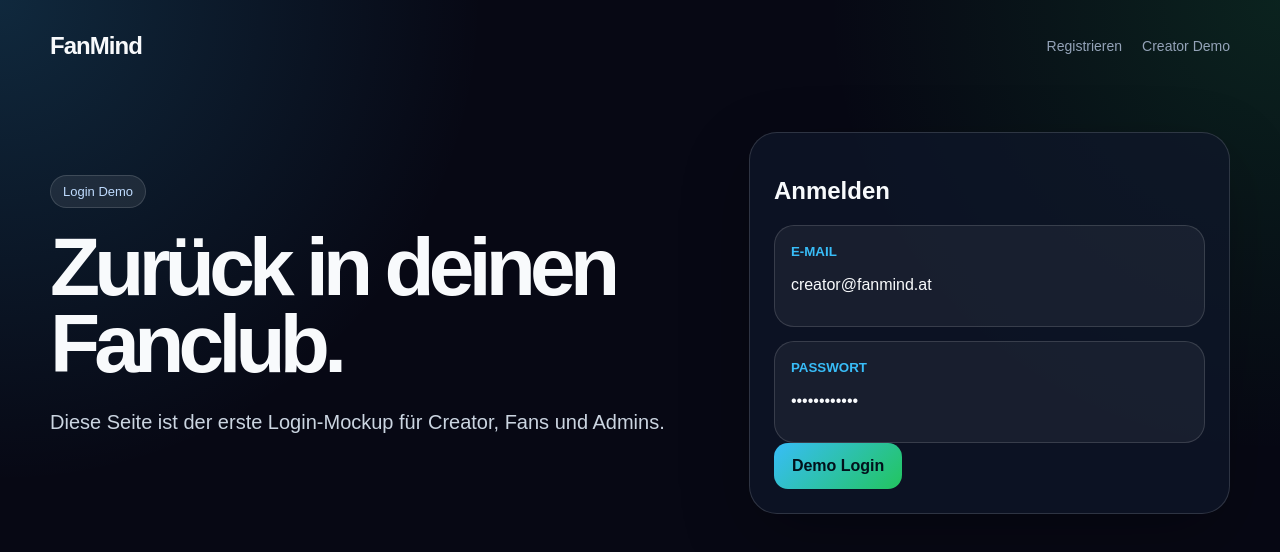
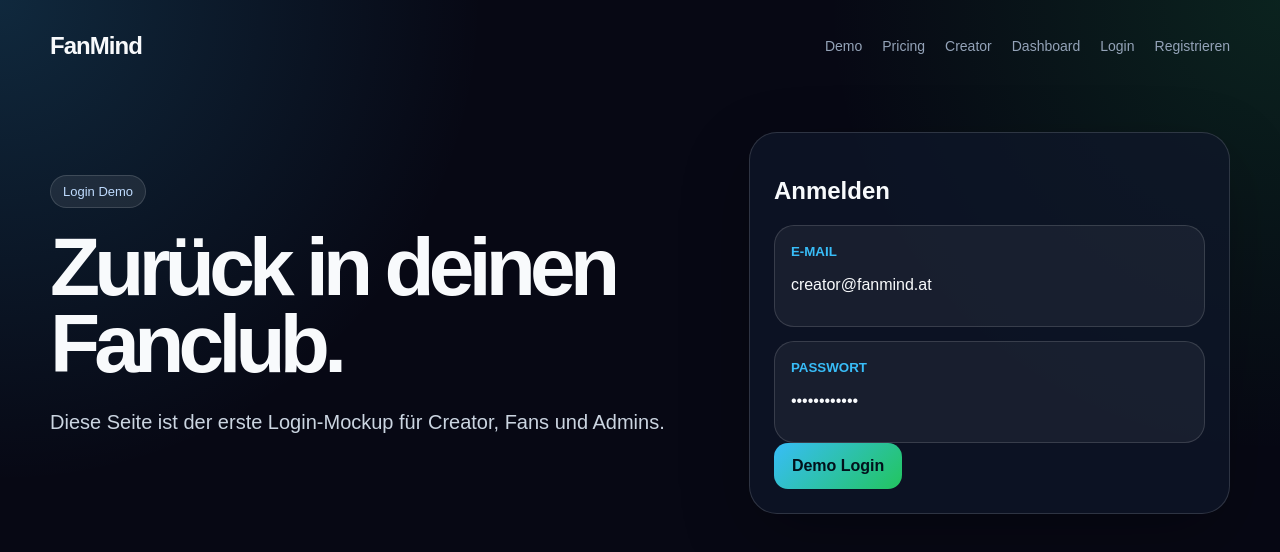
Before and after one commit to Bernds-tech/FanMind, a Next.js app: page /login in a window 1280 px wide. Shown: the top 552 px of the page. Built offline with nearby package versions, Linux system fonts and the light colour scheme.

Commit message:
Use shared navigation on login page

```diff
--- a/src/app/login/page.tsx
+++ b/src/app/login/page.tsx
@@ -1,14 +1,10 @@
+import SiteNav from "@/components/SiteNav";
+
 export default function LoginPage() {
   return (
     <main>
       <div className="page-shell">
-        <nav className="nav">
-          <a className="logo" href="/">FanMind</a>
-          <div className="nav-links">
-            <a href="/register">Registrieren</a>
-            <a href="/creator/demo">Creator Demo</a>
-          </div>
-        </nav>
+        <SiteNav active="Login" />
 
         <section className="hero">
           <div>
```
